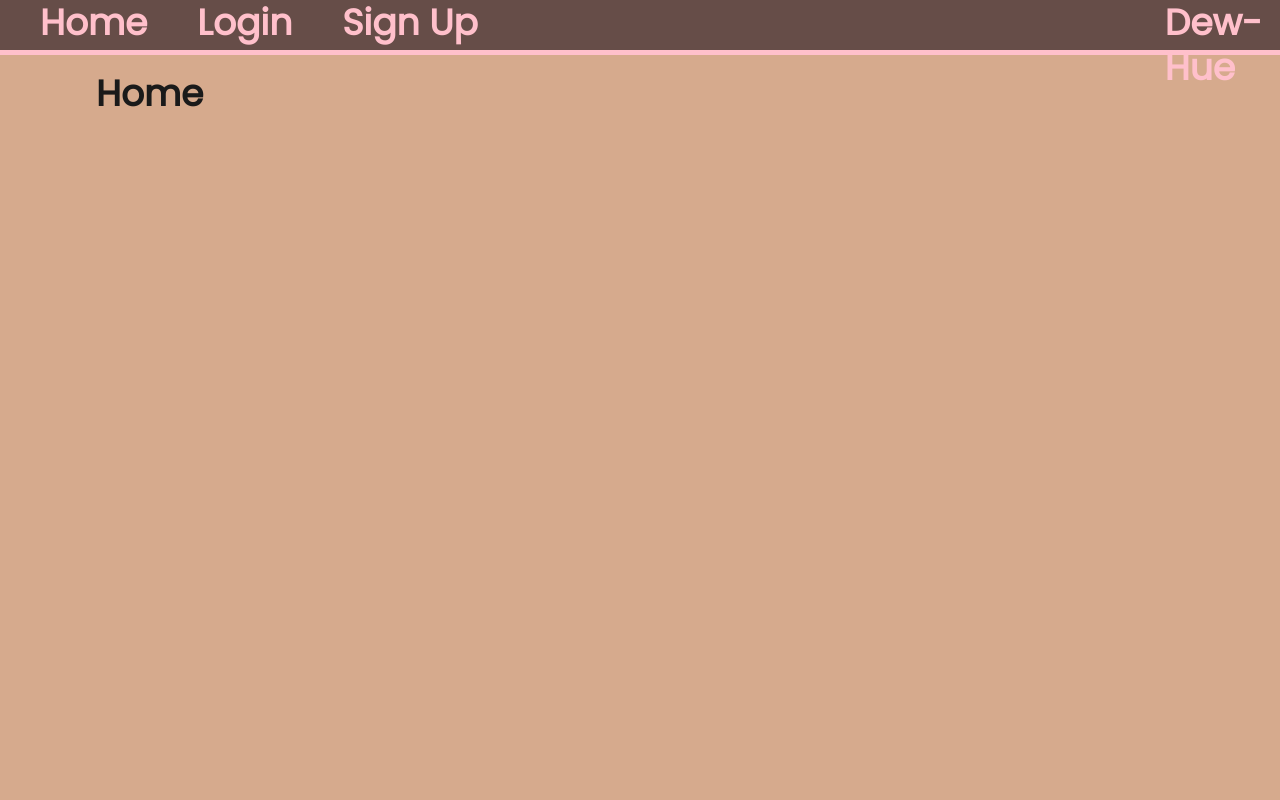
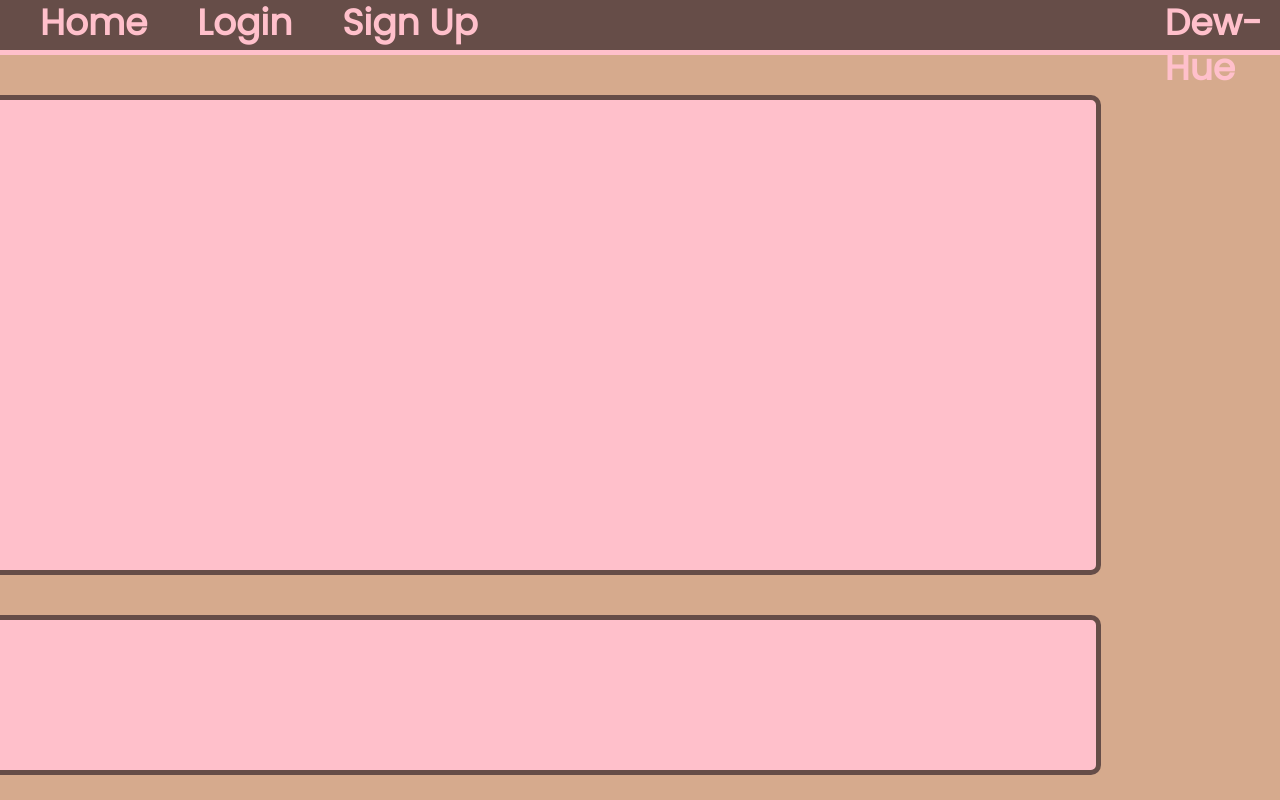
Before and after one commit to HMasese/Dew-Hue, a React (Vite) app in the folder client/: page / in a window 1280 px wide. Built offline with nearby package versions, Linux system fonts and the light colour scheme.

Commit message:
formatted home page and styled

```diff
--- /dev/null
+++ b/client/src/pages/Home.css
@@ -0,0 +1,25 @@
+#makeup {
+    display: flex;
+    background-color: pink;
+    height: 60vh;
+    width: 94.5vw;
+    margin: auto;
+    position: relative;
+    top: 3vh;
+    right: 16vw;
+    border-radius: 10px;
+    border: 5px solid #664d48;
+}
+
+#saved {
+    display: flex;
+    background-color: pink;
+    height: 20vh;
+    width: 94.5vw;
+    margin: auto;
+    position: relative;
+    top: 8vh;
+    right: 16vw;
+    border-radius: 10px;
+    border: 5px solid #664d48;
+}
--- a/client/src/pages/Home.tsx
+++ b/client/src/pages/Home.tsx
@@ -1,8 +1,11 @@
+import './Home.css';
+
 const Home = () => {
 
   return (
     <main>
-      <h1>Home</h1>
+      <div id="makeup"></div>
+      <div id="saved"></div>
     </main>
   );
 };
--- a/client/src/pages/Login.css
+++ b/client/src/pages/Login.css
@@ -17,18 +17,18 @@
     #email {
     margin: 10px;
     height: 5vh;
-    width: 50vh;
+    width: 35vw;
     }
 
     #password {
         margin: 10px;
         height: 5vh;
-        width: 50vh;
+        width: 35vw;
     }
 
     #login {
-        margin: 10px;
+        margin: 13px;
         height: 5vh;
-        width: 50vh;
+        width: 35vw;
         color: white;
     }
--- a/client/src/pages/Signup.css
+++ b/client/src/pages/Signup.css
@@ -14,23 +14,23 @@
 #username {
     margin: 10px;
     height: 5vh;
-    width: 50vh;
+    width: 35vw;
 }
 #email {
     margin: 10px;
     height: 5vh;
-    width: 50vh;
+    width: 35vw;
 }
 
 #password {
     margin: 10px;
     height: 5vh;
-    width: 50vh;
+    width: 35vw;
 }
 
 #signup {
-    margin: 10px;
+    margin: 13px;
     height: 5vh;
-    width: 50vh;
+    width: 35vw;
     color: white;
 }
```
